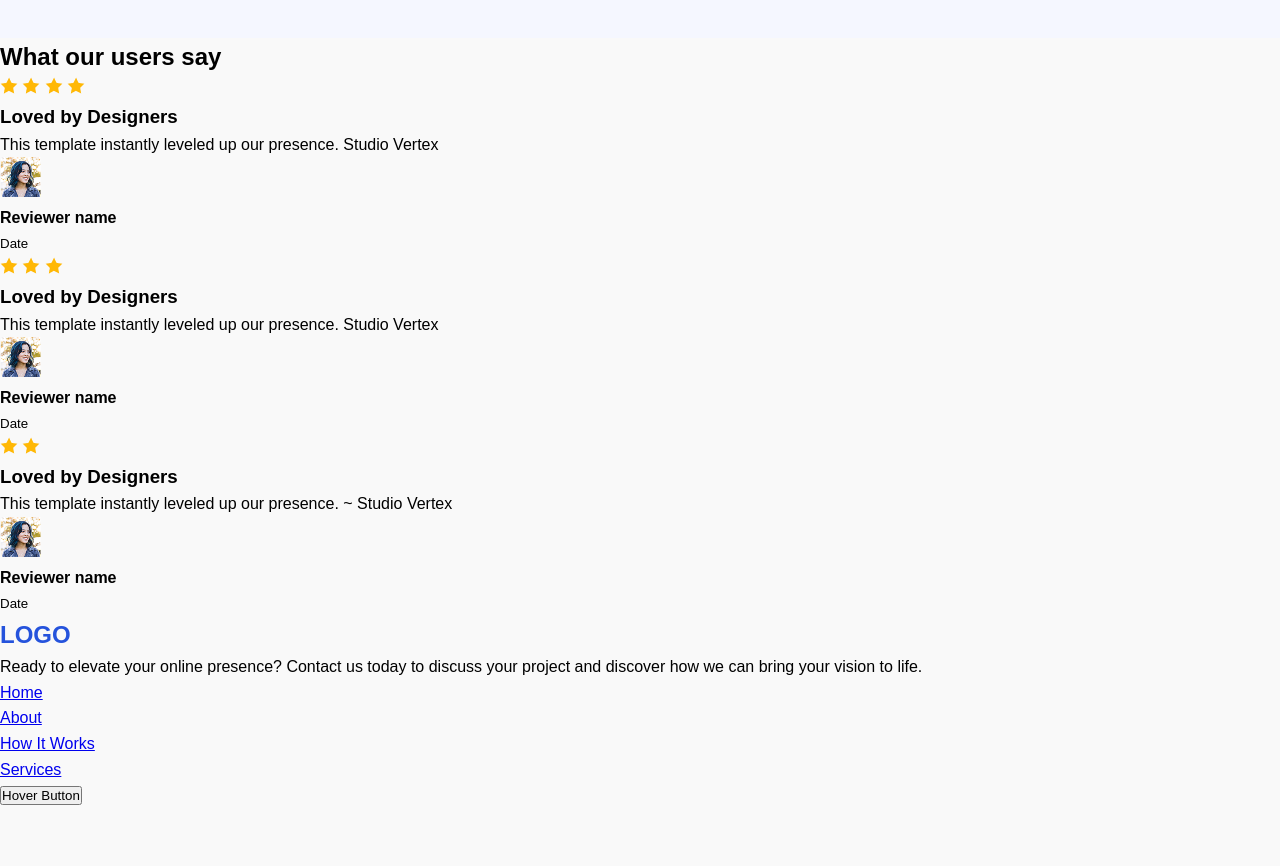
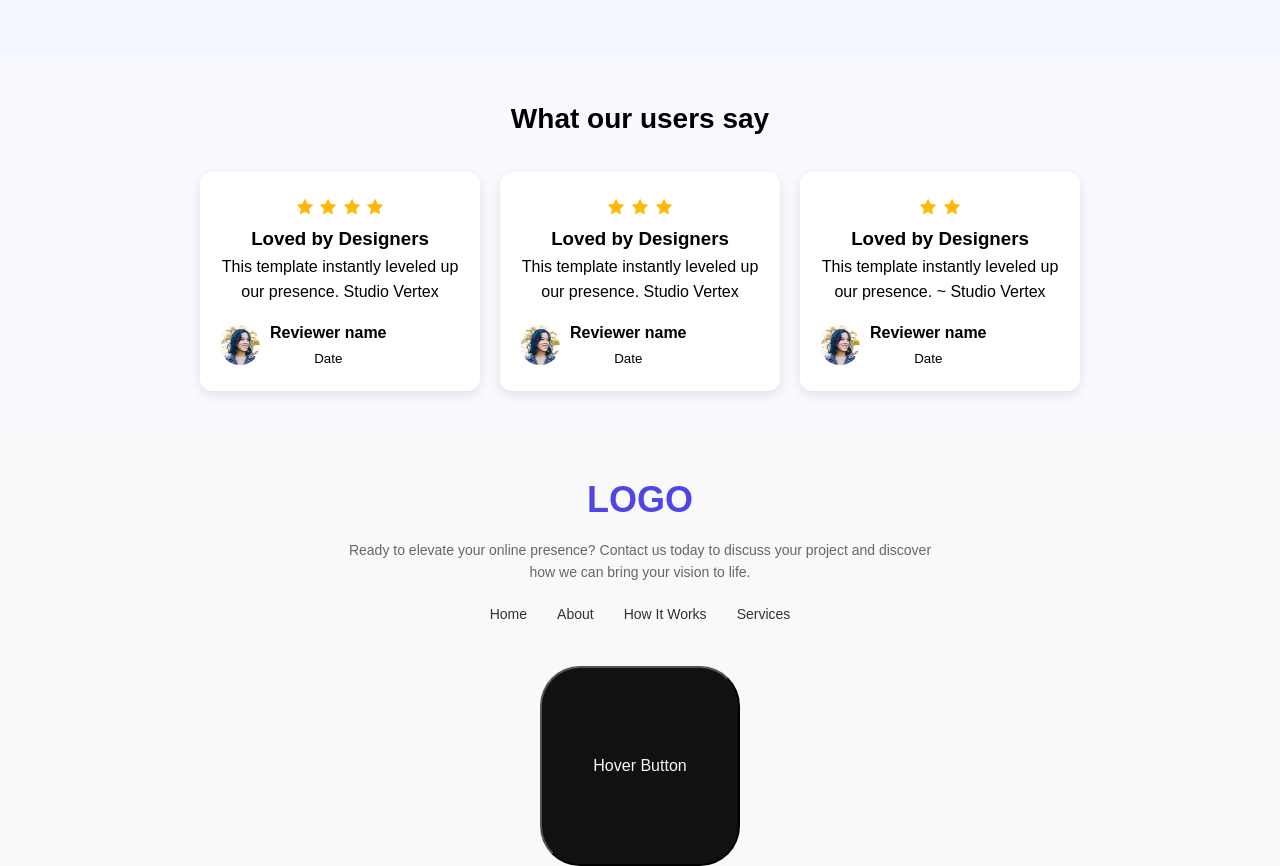
Before and after one commit to Farhanbillahfuad/first_project, a plain HTML site: page index.html in a window 1280 px wide. Shown: the part 1580-2446 px from the top of the page. Before the commit the page ends 2388 px from the top, so only its background shows below. Drawn offline with Linux system fonts and the light colour scheme.

Commit message:
This also updates

```diff
--- a/styles/style.css
+++ b/styles/style.css
@@ -184,3 +184,118 @@ body {
   font-size: 16px;
   color: #555;
 }
+
+
+.feedback {
+  padding: 40px;
+  background-color: #f9f9ff;
+  text-align: center;
+}
+
+.feedback h2 {
+  font-size: 28px;
+  margin-bottom: 30px;
+}
+
+.feedbackCards {
+  display: flex;
+  justify-content: center;
+  gap: 20px;
+  flex-wrap: wrap;
+}
+
+.card {
+  background: white;
+  border-radius: 12px;
+  box-shadow: 0 4px 12px rgba(0, 0, 0, 0.1);
+  padding: 20px;
+  width: 280px;
+}
+
+.stars {
+  font-size: 20px;
+  color: #fbbf24;
+}
+
+.reviewer {
+  display: flex;
+  align-items: center;
+  gap: 10px;
+  margin-top: 15px;
+}
+
+.reviewer img {
+  width: 40px;
+  height: 40px;
+  border-radius: 50%;
+}
+
+
+body {
+  margin: 0;
+  font-family: Arial, sans-serif;
+}
+
+footer {
+  background-color: #f9f9f9;
+  text-align: center;
+  padding: 40px 20px;
+}
+
+.logo {
+  font-size: 36px;
+  font-weight: bold;
+  color: #4f46e5;
+}
+
+.subtitle {
+  color: #666;
+  margin: 10px 0 20px;
+  font-size: 14px;
+  max-width: 600px;
+  margin-left: auto;
+  margin-right: auto;
+}
+
+.footer-links {
+  list-style: none;
+  padding: 0;
+  display: flex;
+  justify-content: center;
+  gap: 30px;
+  font-size: 14px;
+}
+
+.footer-links a {
+  text-decoration: none;
+  color: #333;
+  transition: color 0.3s;
+}
+
+.footer-links a:hover {
+  color: #4f46e5;
+}
+
+.btn {
+  display: flex;
+  justify-content: center;
+  align-items: center;
+}
+
+
+.hoverBtn {
+  height: 200px;
+  width: 200px;
+  color: #f5f7ff;
+  background-color: #111;
+  padding: 2rem;
+  border-radius: 20%;
+  font-size: medium;
+  cursor: pointer;
+  transition: background-color 300ms ease;
+}
+
+
+.hoverBtn:hover {
+  background-color: orange;
+}
```
